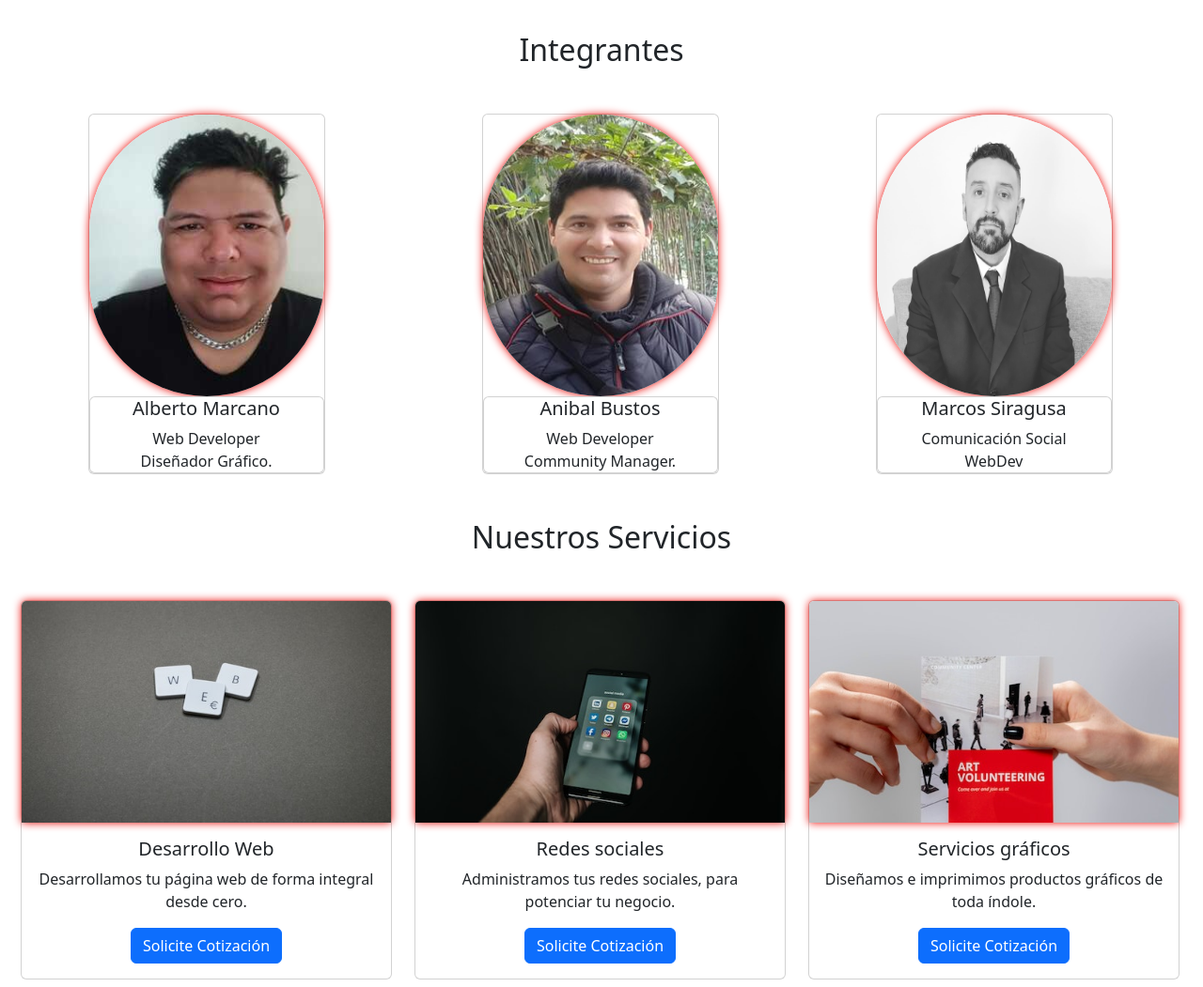
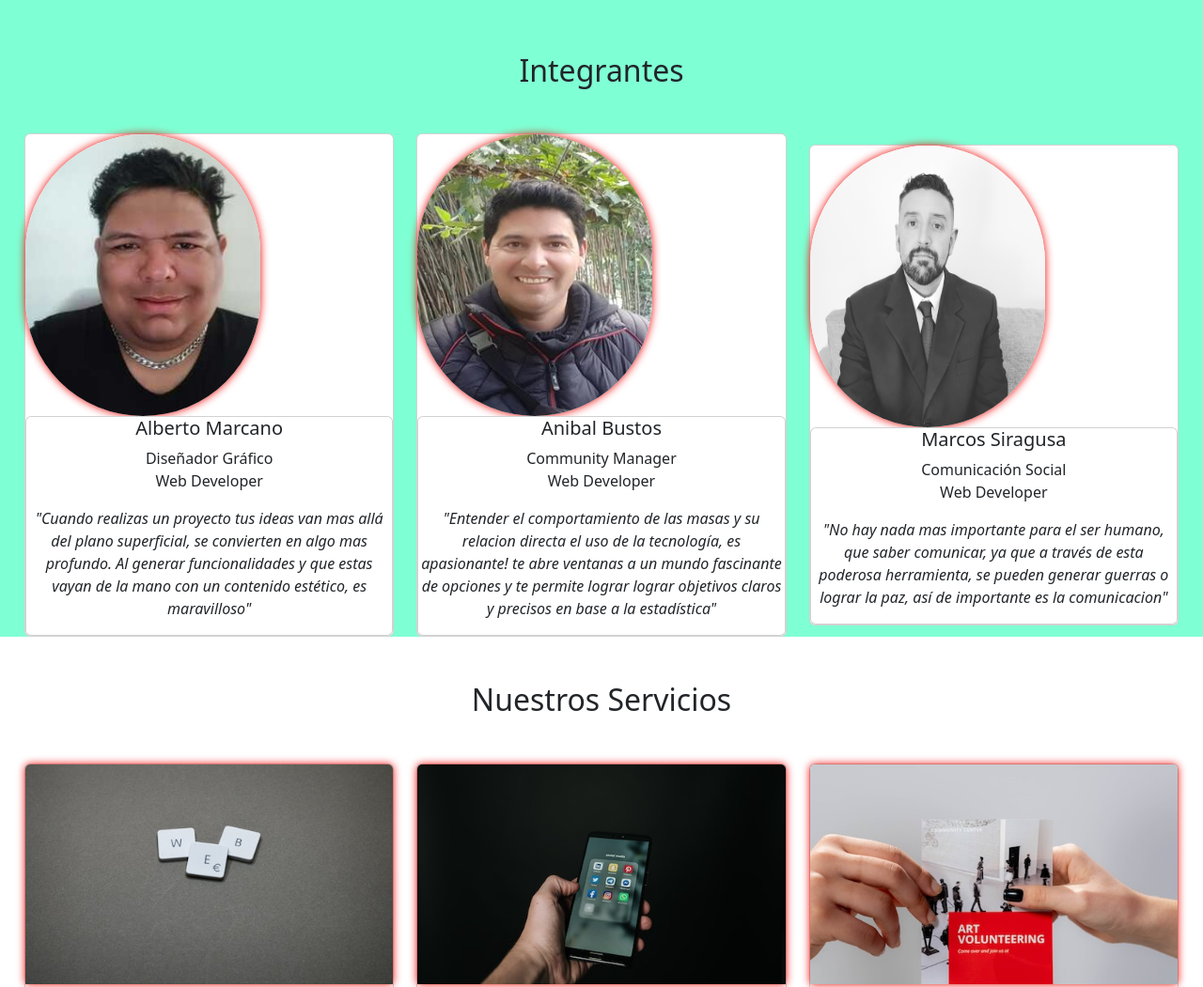
Before and after one commit to SIRAGUSA532/Trabajo-Integrador-Grupo-9, a plain HTML site: page index.html in a window 1280 px wide. Shown: the part 1020-2071 px from the top of the page at 94% size. Drawn offline with nearby package versions, Linux system fonts and the light colour scheme.

```diff
--- a/app.js
+++ b/app.js
@@ -10,7 +10,7 @@ function escribir(){
     let apellido1 = document.getElementById("last").value
     let email1 = document.getElementById("email1").value
     let phone1 = document.getElementById("phone1").value
-    document.getElementById("image").innerHTML='<img src="./imagenes/logo2.png"/>'
+    document.getElementById("image").innerHTML='<img src="./imagenes/logo-rojo-fondo-blanco-mass2.png"/>'
     document.getElementById('ho').innerText = "Nombre: "+ nombre1 +"\n" + "Apellido: "+ apellido1 + "\n"+"E-mail: "+email1+"\n"+"Telefono: "+phone1+"\n"+"\n"+"Ha elegido que le proporcionemos informacion sobre: "+selec+ "\n"+ "\n"
     }
 
--- a/index.html
+++ b/index.html
@@ -147,15 +147,18 @@
 
    <section class="Integrantes my-5"><br><br>
     <h2 class="text-center my-5 "id="int">Integrantes</h2>
-    <section class="Nuestros Servicios my-5">
+    <section class="Integrantes my-5 text-center">
       <div class="containar">
-        <div class="row">
+        <div class="row align-items-center">
           <div class="col-4">
             <div class="card text-center">
               <img id="img1" src="Imagenes/alberto1.jpg" class="card-img-top" alt="Alberto Marcano">
               <div class="card">
                 <h5 class="card-title" id="int1">Alberto Marcano</h5>
-                <p class="card-text">Web Developer <br> Diseñador Gráfico.</p>
+                <p class="card-text">Diseñador Gráfico <br> Web Developer</p>
+                <p><i>"Cuando realizas un proyecto tus ideas van mas allá del plano superficial, se
+                      convierten en algo mas profundo. Al generar funcionalidades y que estas vayan de
+                      la mano con un contenido estético, es maravilloso"  </i></p>
 
               </div>
             </div>
@@ -166,7 +169,10 @@
               <img id="img2" src="Imagenes/Anibal.1.jpg" class="card-img-top" alt="Anibal Bustos">
               <div class="card">
                 <h5 class="card-title" id="int2">Anibal Bustos</h5>
-                <p class="card-text">Web Developer <br> Community Manager.</p>
+                <p class="card-text">Community Manager <br>Web Developer</p>
+                <p><i>"Entender el comportamiento de las masas y su relacion directa el uso de la
+                      tecnología, es apasionante! te abre ventanas a un mundo fascinante de opciones y
+                      te permite lograr lograr objetivos claros y precisos en base a la estadística" </i></p>
 
               </div>
             </div>
@@ -177,7 +183,10 @@
               <img id="img3" src="Imagenes/SELFI.jpeg" class="card-img-top" alt="Marcos Siragusa">
               <div class="card">
                 <h5 class="card-title" id="int3">Marcos Siragusa</h5>
-                <p class="card-text">Comunicación Social <br> WebDev</p>
+                <p class="card-text">Comunicación Social <br> Web Developer </p>
+                 <p> <i> "No hay nada mas importante para el ser humano, que saber comunicar,
+                          ya que a través de esta poderosa herramienta, se pueden generar guerras
+                          o lograr la paz, así de importante es la comunicacion" </i> </p>
 
               </div>
             </div>
--- a/style.css
+++ b/style.css
@@ -30,8 +30,8 @@ body{
 }
 
      .containar{
-        padding-left: 2px;
-        padding-right: 5px;
+        padding-left: 6px;
+        padding-right: 6px;
         margin-left: 20px;
         margin-right: 20px;
         border-radius: 15px;
@@ -40,8 +40,8 @@ body{
        h1{
         color: rgb(22, 6, 253);
         font-size: 60px;
-        text-shadow: 2px 2px 2px rgb(243, 37, 37), 1px 1px 1px black; /*<--- CONSULTAR ... ACA DEBARIA IR H1 (POR UENAS PRACTCAS, ARREGLANDO CON CSS) Y LAS HOTRAS H5*/
-        border:1px rgb(255, 123, 0);
+        text-shadow: 2px 2px 2px rgb(243, 37, 37), 1px 1px 1px black;
+        border:1px rgb(253, 253, 253);
       }
 
        #redes {
@@ -73,6 +73,7 @@ body{
 
         width:250px;
         height:300px;
+        top:10px;
         border-radius:150px;
         box-shadow: 0 0 10px rgba(236,6, 0.7);
        }
@@ -95,6 +96,7 @@ body{
 
        .card-img-top{
         box-shadow: 0 0 10px rgba(236,6, 0.7);
+        align-content: center;
        }
 
 
@@ -145,3 +147,9 @@ body{
 #c3{
   filter: brightness(130%);
 }
+
+
+
+.Integrantes{
+  background-color: aquamarine;
+}
```
Also changed, not shown: Imagenes/Logo-rojo-fondo-blanco-mass2.png (added).
